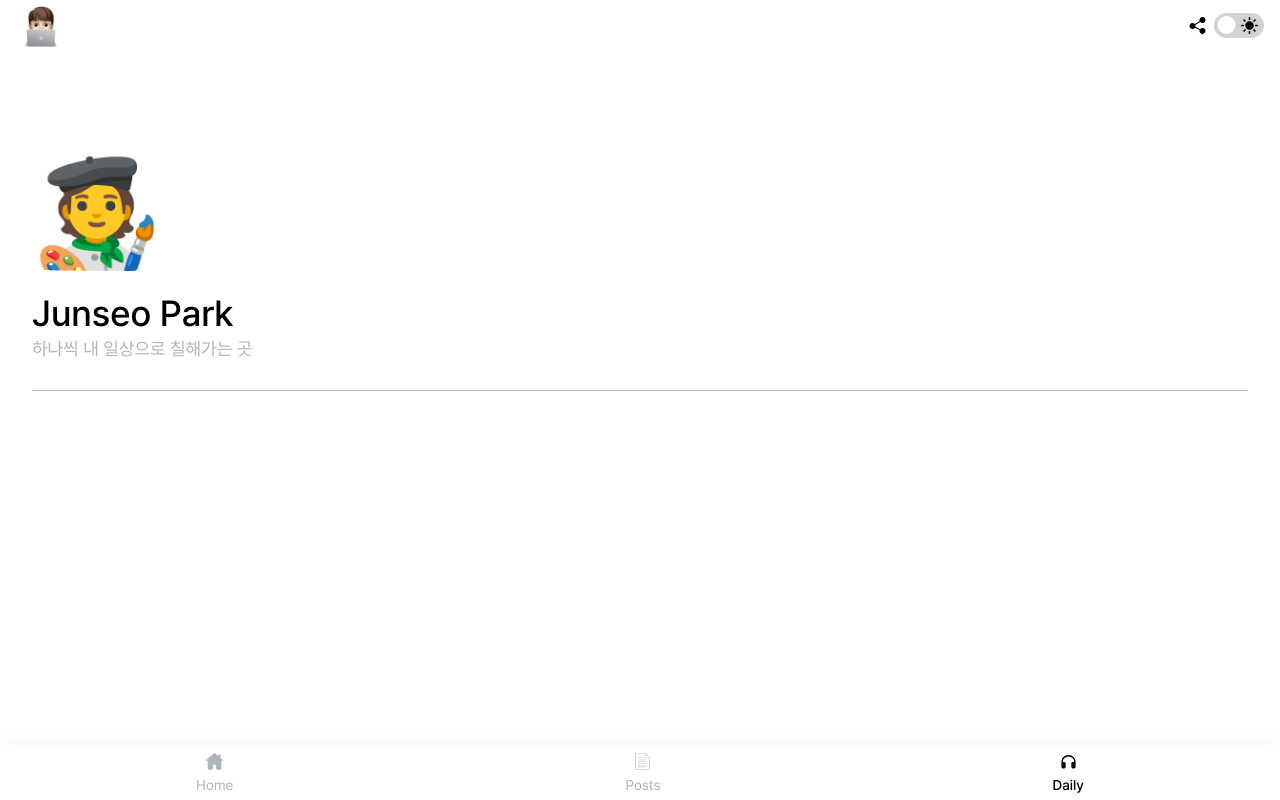
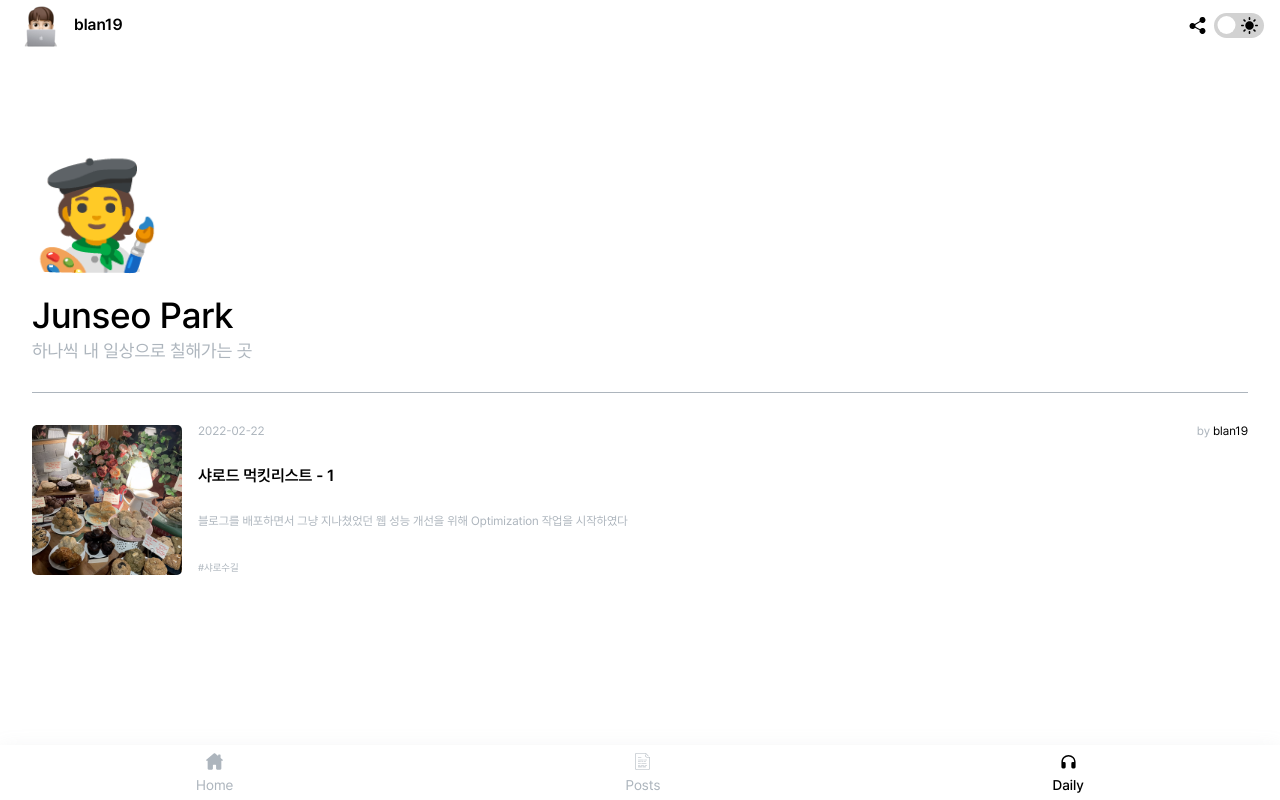
Before and after one commit to blan19/blan19.com, a Next.js app: page /daily in a window 1280 px wide. Built offline with nearby package versions, Linux system fonts and the light colour scheme.

Commit message:
chore: 레이아웃 업데이트 및 에셋 추가

```diff
--- a/components/intro.tsx
+++ b/components/intro.tsx
@@ -25,7 +25,7 @@ const Intro = (props: Props) => {
 export default Intro;
 
 const Base = styled.section`
-  padding-top: 10rem;
+  padding-top: 7rem;
   h1 {
     margin-bottom: 0.5rem;
   }
--- a/components/layout/header.tsx
+++ b/components/layout/header.tsx
@@ -24,7 +24,7 @@ const Header: FunctionComponent = ({}) => {
               as="span"
               size="subtitle3_mobile"
               weight="semiBold"
-              color="white"
+              color="font"
             >
               blan19
             </Typography>
@@ -71,6 +71,7 @@ const HeaderContainer = styled.header`
   width: 100%;
   position: fixed;
   z-index: 999;
+  background-color: ${({ theme }) => theme.colors.sub};
 `;
 
 const HeaderWrapper = styled.div`
--- a/components/layout/index.tsx
+++ b/components/layout/index.tsx
@@ -11,7 +11,9 @@ const Layout = ({ children }: Props) => {
   return (
     <>
       <Header />
-      <Base>{children}</Base>
+      <HeaderSpace />
+      <main>{children}</main>
+      <FooterSpace />
       <Footer />
     </>
   );
@@ -19,6 +21,12 @@ const Layout = ({ children }: Props) => {
 
 export default Layout;
 
-const Base = styled.main`
-  height: 100%;
+const HeaderSpace = styled.div`
+  width: 100%;
+  height: 50px;
 `;
+
+const FooterSpace = styled.div`
+  width: 100%;
+  height: 55px;
+`;
--- /dev/null
+++ b/contents/daily/2022-02-23/샤로수길 맛집 - 1.md
@@ -0,0 +1,50 @@
+---
+date: "2022-02-22"
+title: "샤로드 먹킷리스트 - 1"
+creater: "blan19"
+categories: ["샤로수길"]
+summary: "블로그를 배포하면서 그냥 지나쳤었던 웹 성능 개선을 위해 Optimization 작업을 시작하였다"
+thumbnail: "라미스콘.png"
+---
+
+## 사설
+
+샤로수 길에 있는 음식점 여러 곳을 다녀보면서 샤로수길 맛집 리스트를 정리해야 겠다고 생각이 들었다
+샤로수길에 있는 음식점들 대부분이 다 맛있긴한데 그 중에서도 먹으면서 감동 받은 곳 위주로 정리할 것이다
+
+### 호랑이면
+
+<img src="https://user-images.githubusercontent.com/66871265/158122520-8b44dac4-5671-4243-b129-f5b133e4339c.jpeg" width="100%" alt="호랑이면"></img>
+
+달마다 한번 이상은 꼭 먹는 것 같은 호랑이면...
+마제소바 말고 다른 것은 안먹어봐서 모르겠지만, 탄탄면도 맛있다고 한다.
+호랑이면 마제소바는 샤로수길의 마스터피스다. 조리가 완료 된 마제소바를 비빈 후 면을 다 먹고, 제공해주는 Free Rice를 덜어와 비벼 먹으면 이만한 가성비는 샤로수길에 존재하지 않는 것 같다. 맛도 최고... 점심으로 강추... 저녁으로 먹어도 강추.. 그냥 강추..
+
+평점 : ★★★★☆
+
+### 딸랏로빠이
+
+<img src="https://user-images.githubusercontent.com/66871265/158123353-f0f109c8-893d-497b-918a-836ec1d3774a.jpeg" width="100%" alt="딸랏로빠이"></img>
+
+태국 전문 요리점 딸랏로빠이..!
+시큼매콤고소 쌀국수를 원한다면 딸랏로빠이로~~!
+강추 메뉴는 똠얌느아와 이름은 까먹었지만 사진에 있는 덮밮
+똠얌느아로 똠얌이 어느정도 맞다고 느낀다면, 똠얌꿈도 도전해보시길... 저는 똠얌꿈까진 안맞더라구요
+똠얌느아와 팟타이, 위에 사진에 나온 덮밥 강추
+먹고 나면 은근히 계속 생각나게 된다..
+
+평점 : ★★★★☆ (똠얌꿈 제외)
+
+### 회장님댁
+
+<img src="https://user-images.githubusercontent.com/66871265/158124032-9112e9a8-1b94-43db-b922-cd6ba05c660d.jpeg" width="100%" alt="회장님댁"></img>
+
+코로나 이전에는 줄서서 먹었다는 회장님댁
+밀푀유나베 전문점이고 가격도 적당하다
+소주와 함께 먹는다면 쑥쑥 들어갈 비주얼과 맛..
+가끔 한번씩 들리면 좋을 거 같다
+근데 만들어 먹어도 이정도 밀푀유나베를 먹을 수 있을 듯하다
+
+평점 : ★★★☆☆
+
+> 샤로수길에 있는 더 많은 맛집들은 다음 글에 이어서 적겠다
--- a/pages/_document.tsx
+++ b/pages/_document.tsx
@@ -1,9 +1,40 @@
-import Document, { Head, Html, Main, NextScript } from "next/document";
+import Document, {
+  DocumentContext,
+  Head,
+  Html,
+  Main,
+  NextScript,
+} from "next/document";
+import { ServerStyleSheet } from "styled-components";
 
 const APP_NAME = "Blan19's Blog";
 const APP_DESCRIPTION = "안녕하세요 Blan19의 블로그입니다.";
 
 export default class MyDocument extends Document {
+  static async getInitialProps(ctx: DocumentContext) {
+    const sheet = new ServerStyleSheet();
+    const originalRenderPage = ctx.renderPage;
+    try {
+      ctx.renderPage = () =>
+        originalRenderPage({
+          enhanceApp: (App) => (props) =>
+            sheet.collectStyles(<App {...props} />),
+        });
+
+      const initialProps = await Document.getInitialProps(ctx);
+      return {
+        ...initialProps,
+        styles: (
+          <>
+            {initialProps.styles}
+            {sheet.getStyleElement()}
+          </>
+        ),
+      };
+    } finally {
+      sheet.seal();
+    }
+  }
   render(): JSX.Element {
     return (
       <Html>
--- a/pages/daily/index.tsx
+++ b/pages/daily/index.tsx
@@ -2,9 +2,10 @@ import styled from "styled-components";
 import Divider from "../../components/divider";
 import Intro from "../../components/intro";
 import { getContentsMeta } from "../../utils/markdown";
-import type { GetStaticProps, InferGetStaticPropsType } from "next";
+import type { InferGetStaticPropsType } from "next";
+import { PostCard } from "../../components/card";
 
-const Daily = ({}: InferGetStaticPropsType<typeof getStaticProps>) => {
+const Daily = ({ meta }: InferGetStaticPropsType<typeof getStaticProps>) => {
   return (
     <Base>
       <Intro
@@ -13,14 +14,17 @@ const Daily = ({}: InferGetStaticPropsType<typeof getStaticProps>) => {
         desc="하나씩 내 일상으로 칠해가는 곳"
       />
       <Divider _height="0.5px" _margin="2rem 0" />
+      {meta.map((m) => (
+        <PostCard key={m.title} {...m} />
+      ))}
     </Base>
   );
 };
 
 export default Daily;
 
-export const getStaticProps: GetStaticProps = async () => {
-  const meta = await getContentsMeta("./contents/posts");
+export const getStaticProps = async () => {
+  const meta = await getContentsMeta("./contents/daily");
 
   return {
     props: {
--- a/pages/posts/index.tsx
+++ b/pages/posts/index.tsx
@@ -42,7 +42,7 @@ const Posts = ({
 
 export default Posts;
 
-export const getStaticProps = async ({}: GetStaticPropsContext) => {
+export const getStaticProps = async () => {
   const meta = await getContentsMeta("./contents/posts");
   const category = getCategry(meta);
 
```
Also changed, not shown: public/images/라미스콘.png (added).
